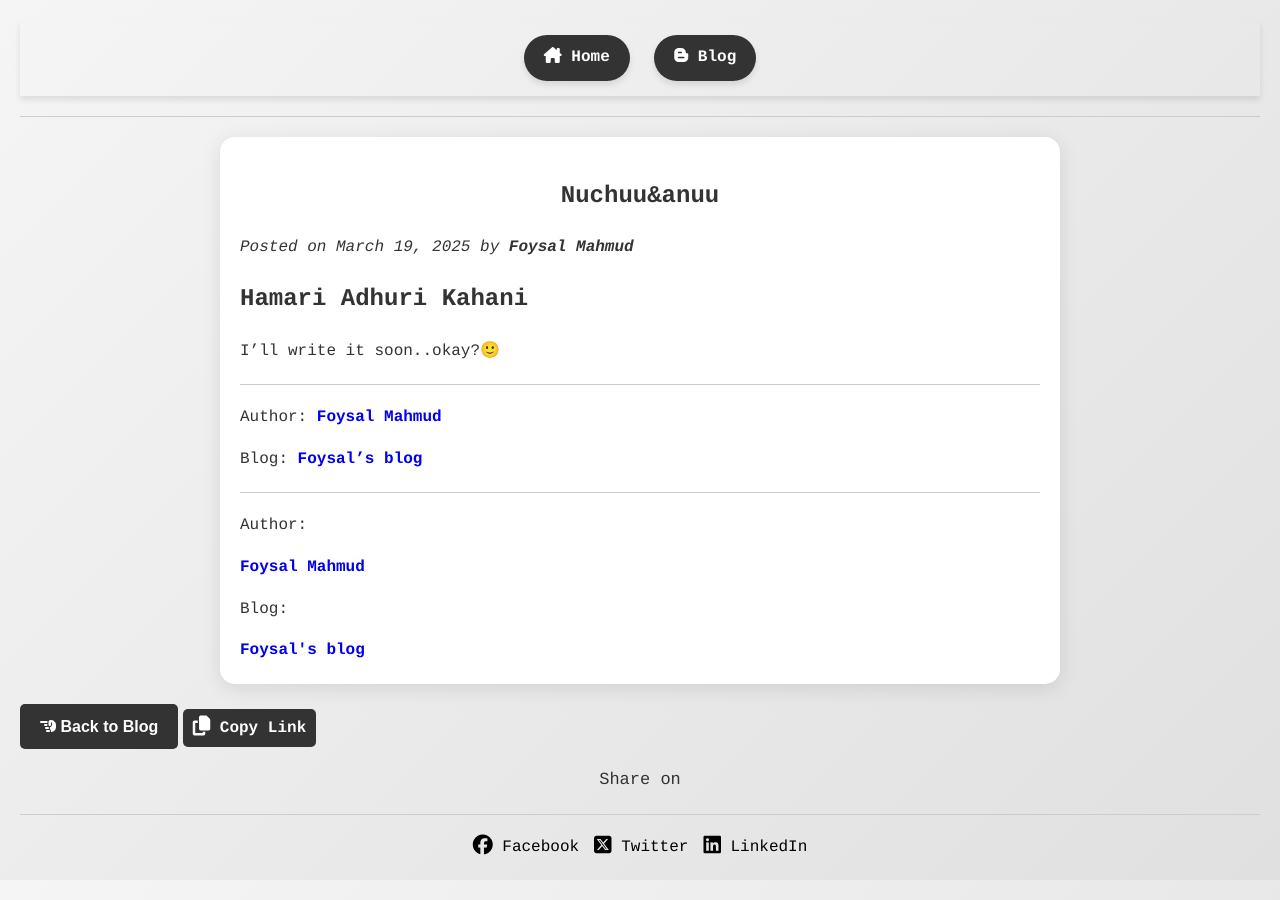
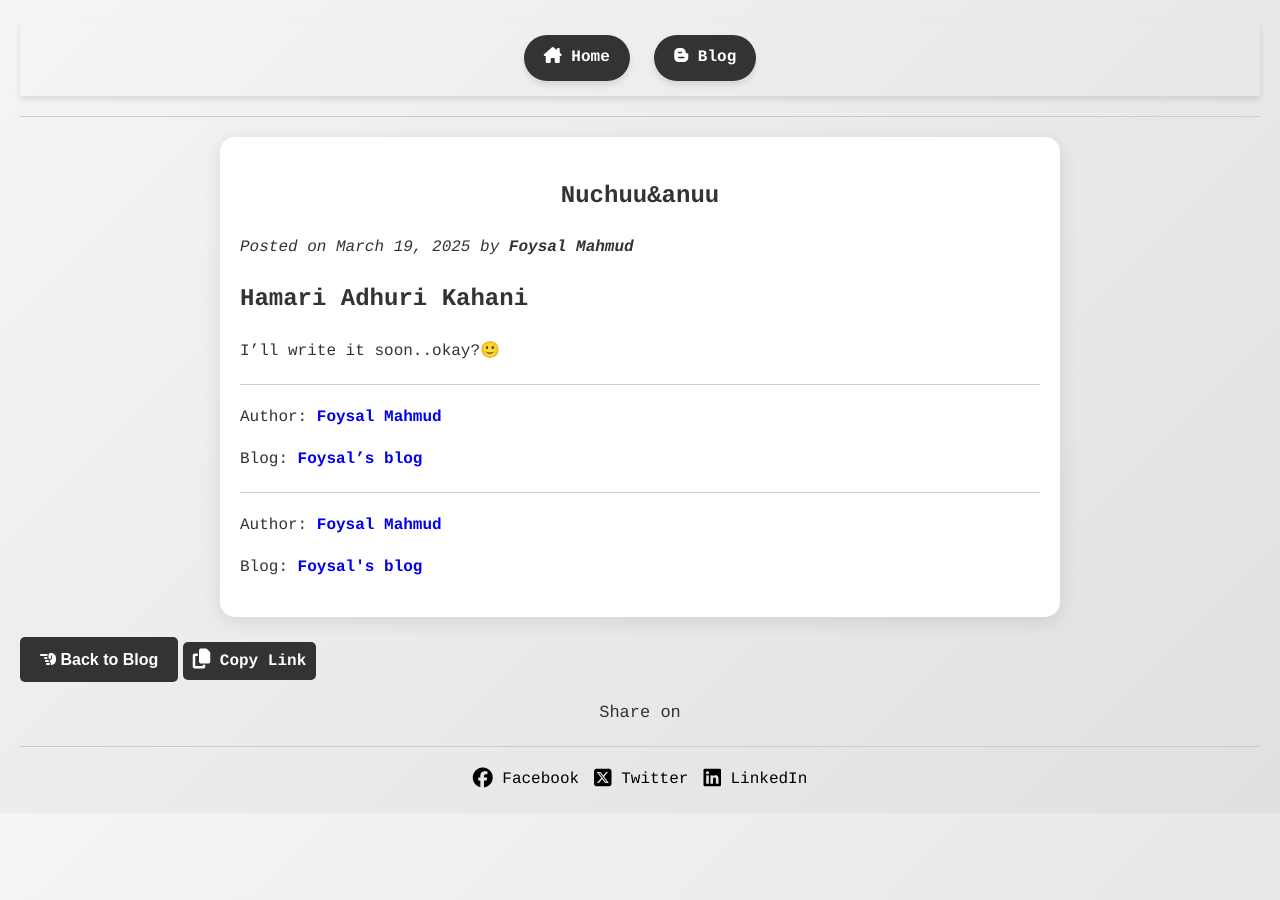
Before and after one commit to foysal1627/foysal1627.github.io, a Jekyll site: the page built from _posts/2025-03-19-Nuchuu&Anuu.md, in a window 1280 px wide. Built offline with Jekyll 4.4.1, drawn with Linux system fonts in a browser that asks for light colours; our own code applies the rules of GitHub Pages for plain Markdown files.

Commit message:
Update post.html

```diff
--- a/_layouts/post.html
+++ b/_layouts/post.html
@@ -7,8 +7,8 @@
     <p><i>Posted on {{ page.date | date: "%B %d, %Y" }} by <b>Foysal Mahmud</b></i></p>
     <div>{{ content }}</div>
     <hr>
-    <p>Author:</p> <a style="font-family: courier; text-decoration: none" href="https://www.facebook.com/newfbaccount369" target="_blank"><b>Foysal Mahmud</b></a>
-    <p>Blog:</p> <a style="font-family: courier; text-decoration: none" href="https://foysal1627.github.io/blog.html" target="_blank"><b>Foysal's blog</b></a>
+    <p>Author: <a style="font-family: courier; text-decoration: none" href="https://www.facebook.com/newfbaccount369" target="_blank"><b>Foysal Mahmud</b></a></p>
+    <p>Blog: <a style="font-family: courier; text-decoration: none" href="https://foysal1627.github.io/blog.html" target="_blank"><b>Foysal's blog</b></a></p>
 </article>
 
 <a href="/blog.html" class="button"><i class="fa-solid fa-hand-point-left"></i> <b>Back to Blog</b></a>
```
